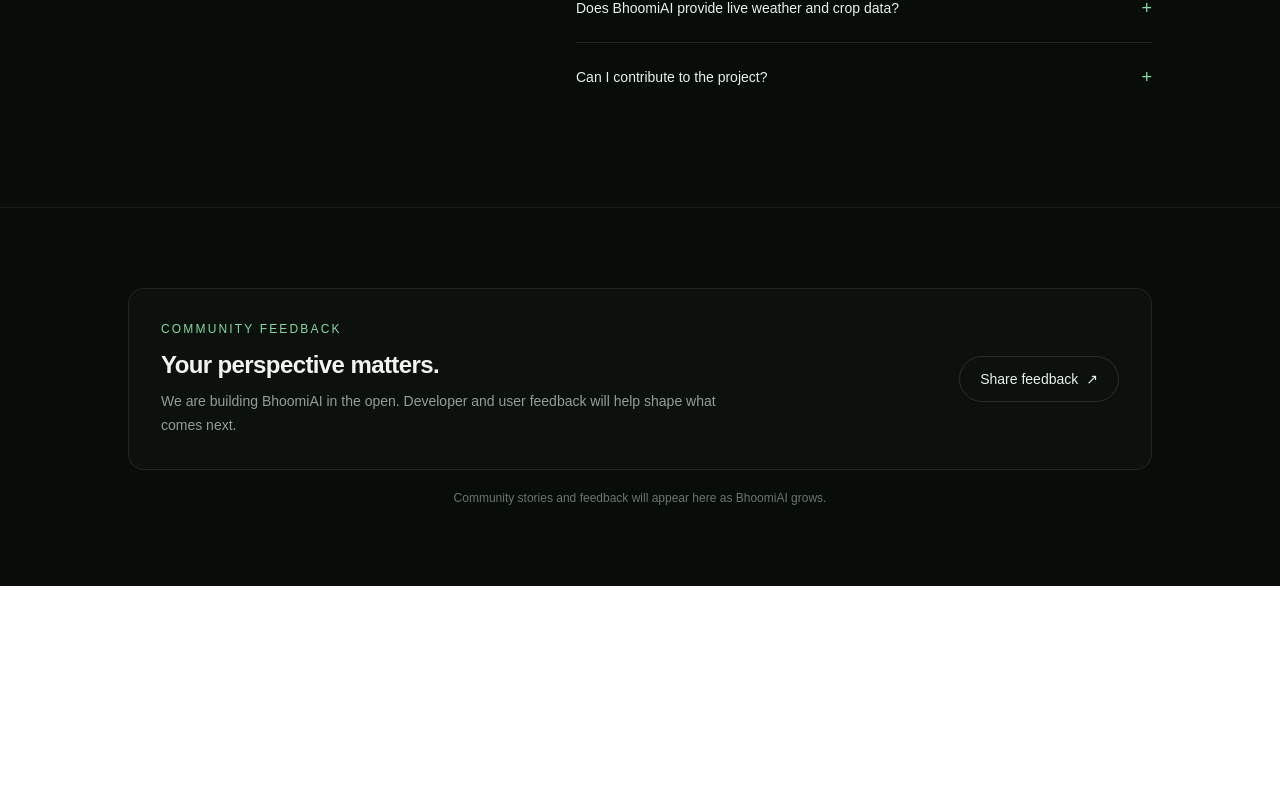
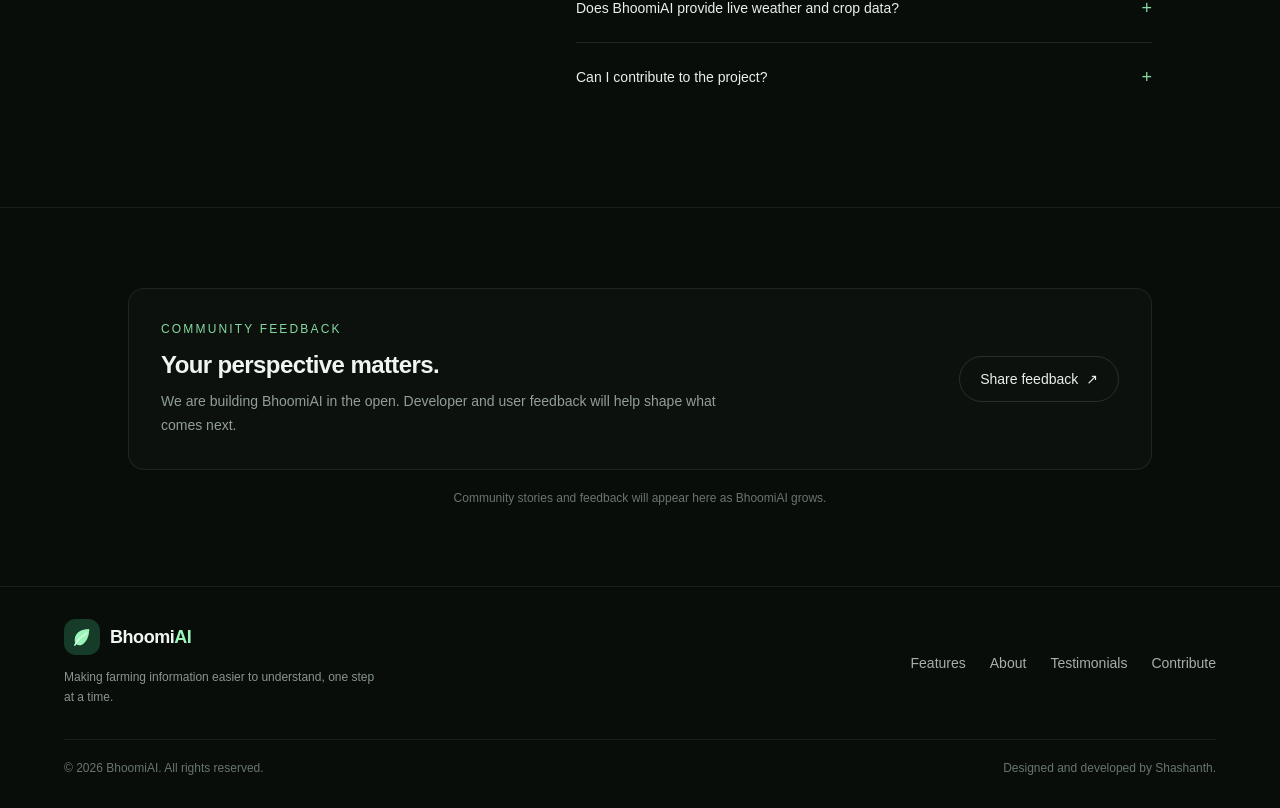
Before and after one commit to Tsaishashanth/BhoomiAI, a Next.js app: page / in a window 1280 px wide. Shown: the part 2617-3425 px from the top of the page. Before the commit the page ends 3203 px from the top, so only its background shows below. Built offline with nearby package versions, Linux system fonts and the light colour scheme.

Commit message:
refactor: update footer ui

```diff
--- a/app/page.tsx
+++ b/app/page.tsx
@@ -5,6 +5,7 @@
 import Project from "@/components/Project";
 import FAQ from "@/components/FAQ";
 import Feedback from "@/components/Feedback";
+import Footer from "@/components/Footer";
 
 
 export default function Home() {
@@ -16,6 +17,7 @@
 <Project />
 <FAQ />
 <Feedback />
+<Footer />
 
 </main>
 );
--- /dev/null
+++ b/components/Footer.tsx
@@ -0,0 +1,75 @@
+import Link from "next/link";
+
+function LeafMark() {
+  return (
+    <svg
+      viewBox="0 0 40 40"
+      fill="none"
+      className="h-9 w-9 shrink-0"
+      aria-hidden="true"
+    >
+      <rect width="40" height="40" rx="13" fill="#163B28" />
+
+      <path
+        d="M28 11C17 11 11 17 12 25C13 30 19 31 23 26C27 22 28 16 28 11Z"
+        fill="#9BF4B8"
+      />
+
+      <path
+        d="M12 29C15 23 20 19 25 16"
+        stroke="#D7FFE1"
+        strokeWidth="1.7"
+        strokeLinecap="round"
+      />
+    </svg>
+  );
+}
+
+const footerLinks = [
+  { label: "Features", href: "#features" },
+  { label: "About", href: "#about" },
+  { label: "Testimonials", href: "#testimonials" },
+  { label: "Contribute", href: "#contribute" },
+];
+
+export default function Footer() {
+  return (
+    <footer className="relative z-10 border-t border-white/[0.08] px-5 py-8 sm:px-8">
+      <div className="mx-auto flex max-w-6xl flex-col gap-6 sm:flex-row sm:items-center sm:justify-between">
+        <div className="flex flex-col gap-3">
+          <Link href="/" className="flex w-fit items-center gap-2.5">
+            <LeafMark />
+
+            <span className="text-lg font-semibold tracking-tight text-[#F1F5F0]">
+              Bhoomi<span className="text-[#9BF4B8]">AI</span>
+            </span>
+          </Link>
+
+          <p className="max-w-xs text-xs leading-5 text-[#89968D]">
+            Making farming information easier to understand, one step at a
+            time.
+          </p>
+        </div>
+
+        <nav className="flex flex-wrap gap-x-6 gap-y-3 text-sm text-[#A6B0A8]">
+          {footerLinks.map((link) => (
+            <Link
+              key={link.label}
+              href={link.href}
+              className="transition-colors hover:text-[#9BF4B8]"
+            >
+              {link.label}
+            </Link>
+          ))}
+        </nav>
+      </div>
+
+      <div className="mx-auto mt-8 max-w-6xl border-t border-white/[0.07] pt-5">
+        <div className="flex flex-col gap-2 text-xs text-[#69766C] sm:flex-row sm:items-center sm:justify-between">
+          <p>© {new Date().getFullYear()} BhoomiAI. All rights reserved.</p>
+          <p>Designed and developed by Shashanth.</p>
+        </div>
+      </div>
+    </footer>
+  );
+}
```
